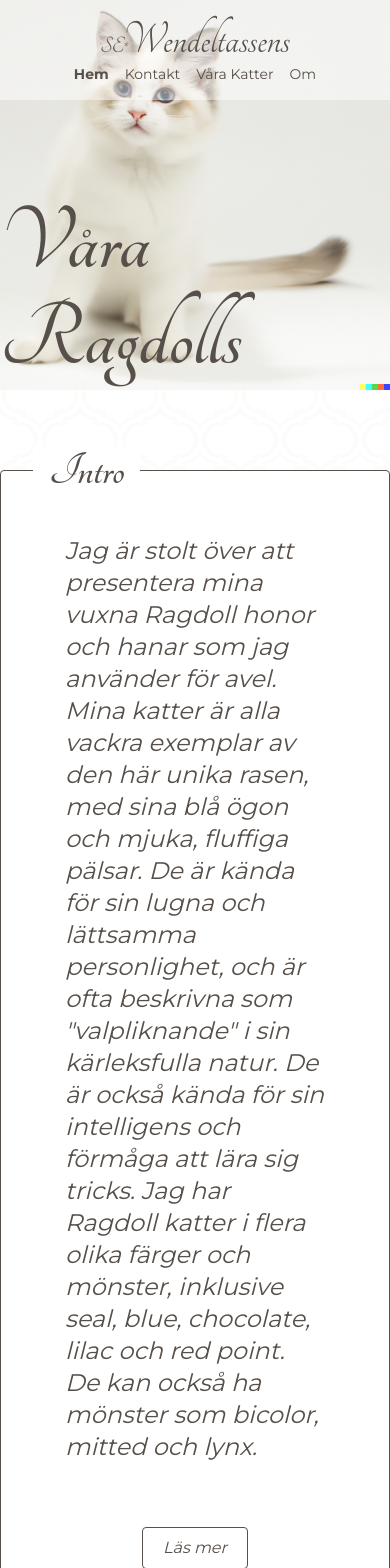
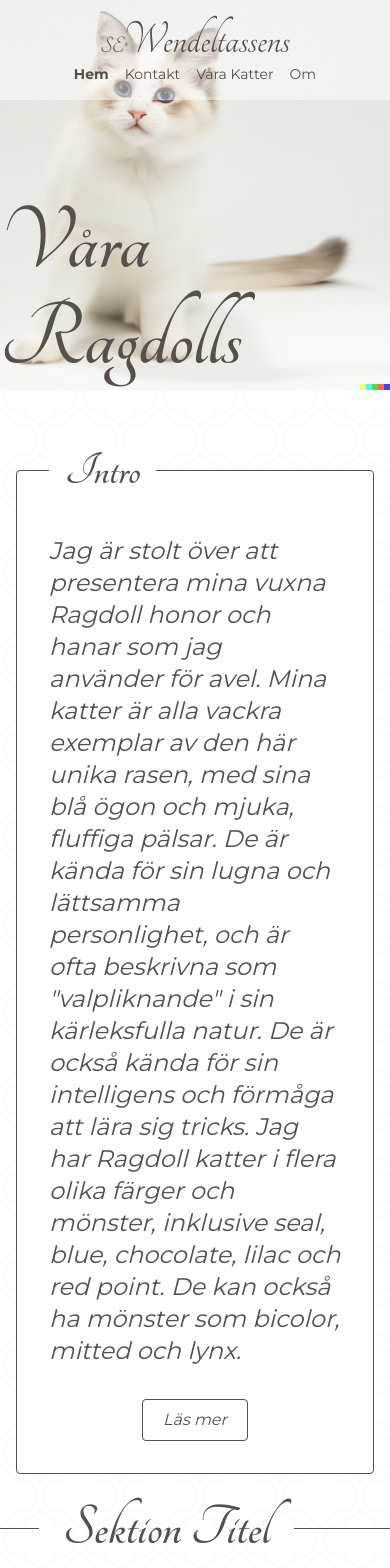
Before and after one commit to spaceflake/wendeltassens, a Next.js app: page /playground in a window 390 px wide. Shown: the top 1568 px of the page. Built offline with nearby package versions, Linux system fonts and the light colour scheme.

Commit message:
BorderedTextbox - add padding on text on small devices

```diff
--- a/components/BorderedTextbox.tsx
+++ b/components/BorderedTextbox.tsx
@@ -9,11 +9,11 @@ type Props = {
 
 const BorderedTextbox = ({ title, text, children }: Props) => {
   return (
-    <article className="border border-DarkBrown rounded relative bg-WhiteBG text-DarkBrown">
+    <article className="border border-DarkBrown rounded relative bg-WhiteBG text-DarkBrown mr-4 ml-4">
       <h2 className=" font-Tangerine text-5xl absolute top-[-1.5rem] bg-WhiteBG ml-8 px-4">
         {title}
       </h2>
-      <div className="p-16">
+      <div className="pt-16 pr-8 pl-8 py-8 md:p-16">
         <p className="font-Montserrat italic text-2xl">{text}</p>
       </div>
       {children}
```
